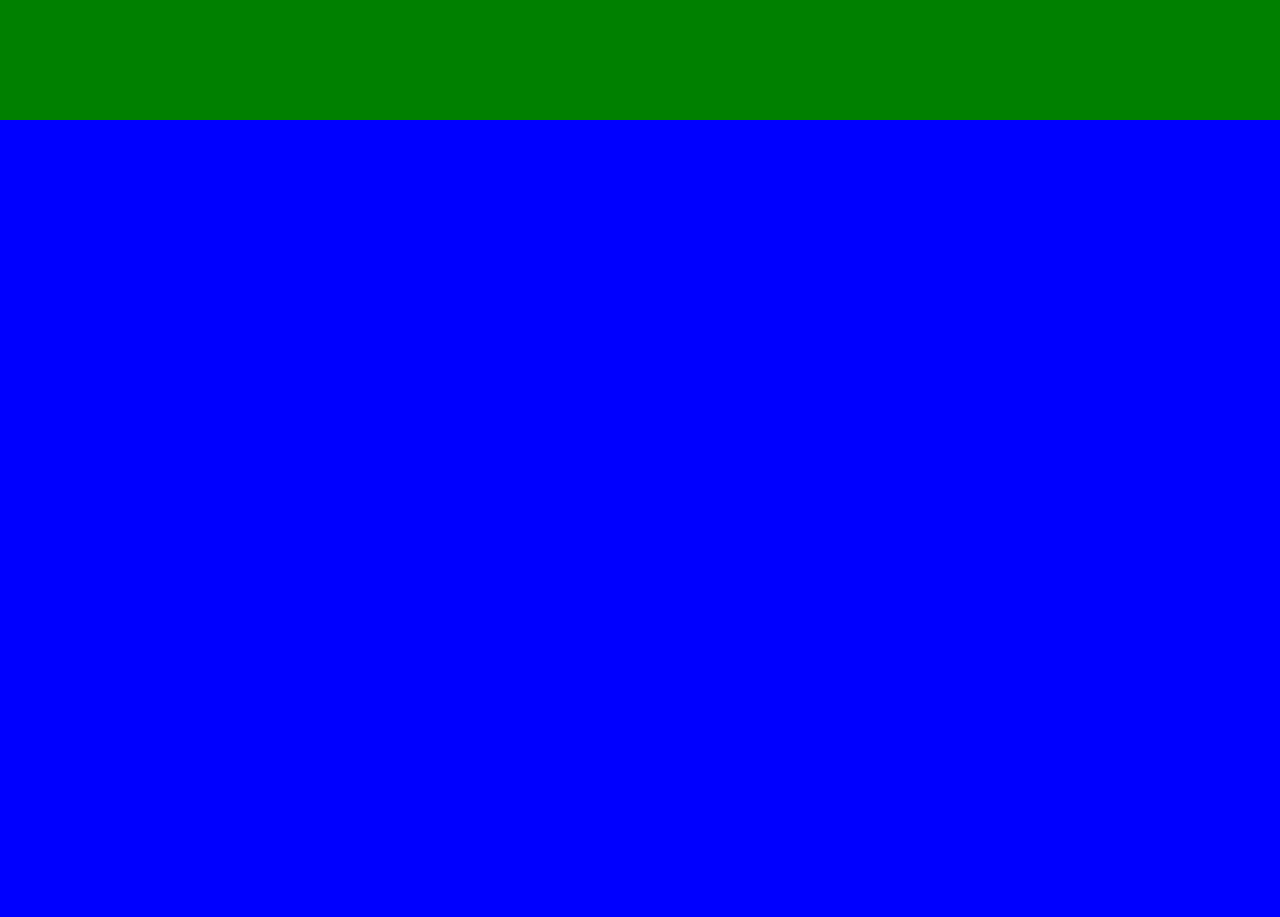
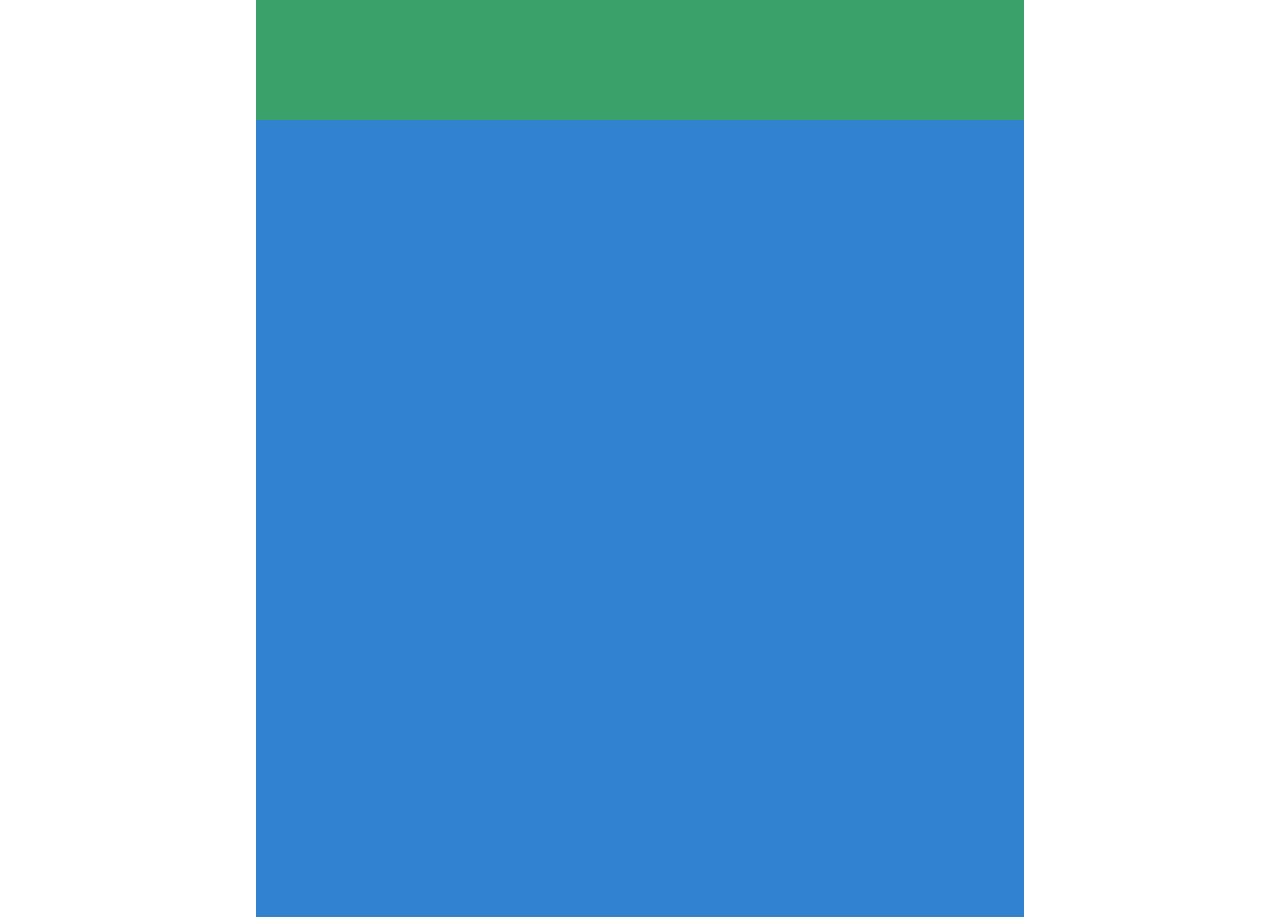
Before and after one commit to ryochansq/wedding-invitation, a React (Create React App) app: page / in a window 1280 px wide. Shown: the part 1880-2797 px from the top of the page. Built offline with nearby package versions, Linux system fonts and the light colour scheme.

Commit message:
fix styles

```diff
--- a/src/App.tsx
+++ b/src/App.tsx
@@ -1,16 +1,18 @@
-import { ChakraProvider } from '@chakra-ui/react';
+import { Box, Center, ChakraProvider } from '@chakra-ui/react';
 import { FadeProvider } from 'components/Fade';
 
-function App() {
+export default function App() {
   return (
     <ChakraProvider>
-      <FadeProvider>
-        <div style={{ height: 1000, backgroundColor: 'red' }} />
-        <div style={{ height: 1000, backgroundColor: 'green' }} />
-        <div style={{ height: 1000, backgroundColor: 'blue' }} />
-      </FadeProvider>
+      <Center>
+        <Box w={{ base: '100%', md: '48em' }}>
+          <FadeProvider>
+            <Box h={1000} bg="red.500" />
+            <Box h={1000} bg="green.500" />
+            <Box h={1000} bg="blue.500" />
+          </FadeProvider>
+        </Box>
+      </Center>
     </ChakraProvider>
   );
 }
-
-export default App;
--- a/src/components/Fade.tsx
+++ b/src/components/Fade.tsx
@@ -2,11 +2,12 @@ import React, { ReactNode } from 'react';
 import { Box, SlideFade } from '@chakra-ui/react';
 import { useInView } from 'react-intersection-observer';
 
+const rootMargin = '0px';
 const offsetY = 32;
-const duration = 1;
+const duration = 1.5;
 
 export const Fade = ({ children }: { children: ReactNode }) => {
-  const { ref, inView } = useInView();
+  const { ref, inView } = useInView({ rootMargin });
   return (
     <Box ref={ref}>
       <SlideFade
```
